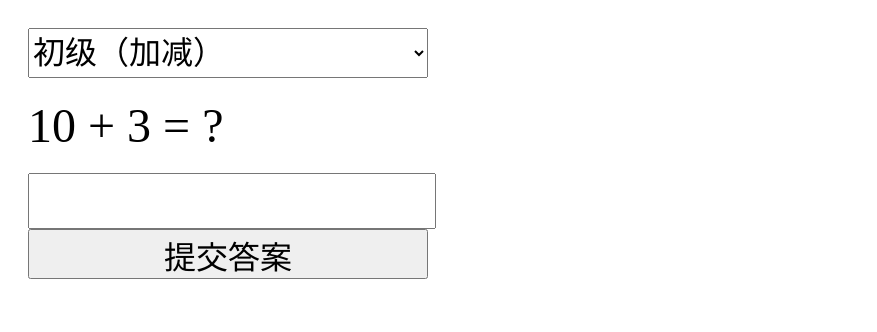
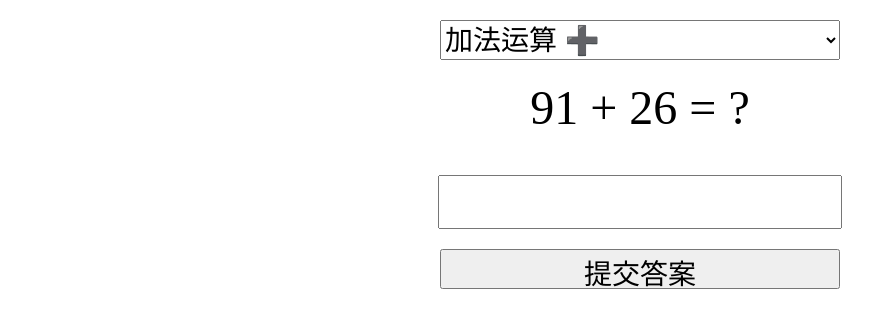
Before and after one commit to achhx/pupilmath, a plain HTML site: page index.html in a window 1280 px wide. Shown: the whole page, without its empty margins (0-877 px from the left). Drawn offline with Linux system fonts and the light colour scheme.

Commit message:
Update index.html
增加运算分类，扩展运算范围，消除运算歧义

```diff
--- a/index.html
+++ b/index.html
@@ -3,13 +3,12 @@
 <head>
     <title>桃桃朵朵学数学</title>
     <style>
-        .container { width: 0 auto; margin: 0 auto; padding: 20px }
+        .container {margin: 20px; padding: 0 15px;}
         .question { font-size: 48px; margin: 20px 0 }
         .explanation {
-            max-height: 0;
             overflow: hidden;
-            transition: max-height 0.5s ease-out;
-            background: #f8f9fa;
+
+			margin: 20px;
             padding: 0 15px;
         }
         .step { margin: 10px 0; opacity: 0; transform: translateY(20px); }
@@ -24,17 +23,21 @@
     </style>
 </head>
 <body>
-    <div class="container">
-        <select id="level" style="width:400px;height:50px;font-size:32px">
-            <option value="1">初级（加减）</option>
-            <option value="2">中级（乘除）</option>
-            <option value="3">高级（混合运算）</option>
+    <div class="container" style="text-align:center">
+        <select id="level" style="width:400px;height:40px;font-size:28px" onchange="showQuestion()">
+            <option value="1">加法运算  ➕</option>
+            <option value="2">减法运算  ➖</option>
+            <option value="3">加减运算  ➕➖</option>
+            <option value="4">乘法运算  ❌</option>
+            <option value="5">除法运算  ➗</option>
+            <option value="6">乘除运算  ✖️➗</option>
+            <option value="7">混合运算  ➕➖❌➗</option>
         </select>
         <div id="questionArea"></div>
-        <input type="number" step="0.01" id="answer" style="width:400px;height:50px;font-size:32px">
+        <input type="number" step="0.01" id="answer" style="width:390px;height:40px;font-size:28px;margin: 20px; padding: 5px" onclick="this.value='';">
 		<br>
-        <button onclick="checkAnswer()" style="width:400px;height:50px;font-size:32px">提交答案</button>
-        <div id="feedback" style="width:400px;height:50px;font-size:32px"></div>
+        <button onclick="checkAnswer()" style="width:400px;height:40px;font-size:28px">提交答案</button>
+        <div id="feedback" style="width:400px;height:40px;font-size:28px;width: 50%; margin: auto;"></div>
     </div>
 
 <script>
@@ -42,13 +45,21 @@ let currentQuestion = null;
 
 function generateQuestion(level) {
     let ops = [];
-    if(level >= 1) ops.push('+',  '-');
-    if(level >= 2) ops.push('×',  '÷');
-    if(level >= 3) ops = ['+', '-', '×', '÷'];
+    if(level == 1) ops.push('+');
+    if(level == 2) ops.push('-');
+    if(level == 3) ops.push('+',  '-');
+    if(level == 4) ops.push('×');
+    if(level == 5) ops.push('÷');
+    if(level == 6) ops.push('×',  '÷');
+    if(level == 7) ops = ['+', '-', '×', '÷'];
 
-    const num1 = Math.floor(Math.random()*10)+1;
-    const num2 = Math.floor(Math.random()*10)+1;
+    let num1 = Math.floor(Math.random()*100)+1;
+    let num2 = Math.floor(Math.random()*100)+1;
+    let tmpVar=num1;
     const op = ops[Math.floor(Math.random()*ops.length)];
+	if(op == '-') {num1=Math.max(tmpVar,num2);num2=Math.min(tmpVar,num2);}
+	if(op == '×') {num1=num1%20;num2=num2%20;}
+	if(op == '÷') {num1=num1%20;num2=num2%10;num1=num1*num2;}
 
     return {
         expression: `${num1} ${op} ${num2}`,
@@ -60,7 +71,7 @@ function generateQuestion(level) {
 function calculate(a, op, b) {
     switch(op) {
         case '+': return a + b;
-        case '-': return a > b ? a - b : b - a;
+        case '-': return a - b;
         case '×': return a * b;
         case '÷': return (a / b).toFixed(2);
     }
@@ -87,6 +98,7 @@ function buildSteps(a, op, b) {
 }
 
 function showQuestion() {
+	document.getElementById('answer').value = "";
     const level = document.getElementById('level').value;
     currentQuestion = generateQuestion(parseInt(level));
     document.getElementById('questionArea').innerHTML  = `
@@ -100,11 +112,11 @@ function checkAnswer() {
     const feedback = document.getElementById('feedback');
 
     if(Math.abs(userAnswer  - correctAnswer) < 0.01) {
-        feedback.innerHTML  = "<p style='color:green'>✅ 回答正确！</p>";
+        feedback.innerHTML  = "<p style='color:green' style='text-align:center'>✅ 回答正确！</p>";
     } else {
         feedback.innerHTML  = `
-            <p style='color:red'>❌ 正确答案是 ${correctAnswer}</p>
-            <div class="explanation">
+            <p style='color:red;text-align:center'>❌ 正确答案是 ${correctAnswer}而不是${userAnswer}</p>
+            <div class="explanation" style="text-align:center">
                 ${currentQuestion.steps.map((s,i)  =>
                     `<p class="step" style="--i:${i}">${s}</p>`
                 ).join('')}
```
